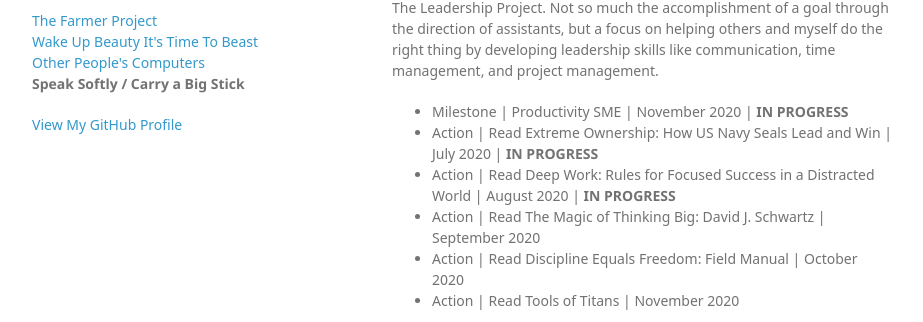
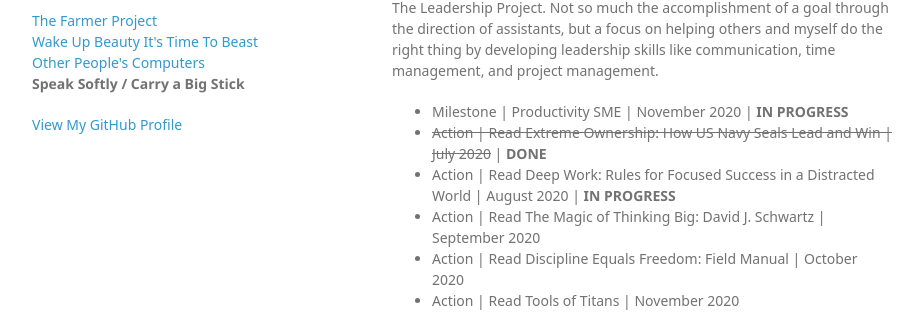
Before and after one commit to rainleander/rainleander.github.io, a Jekyll site: the page speak-softly.html, which Jekyll copies as it is, in a window 1280 px wide. Shown: the part 99-421 px from the top of the page, without its empty margins (178-1101 px from the left). Built offline with Jekyll 4.4.1, drawn with Linux system fonts in a browser that asks for light colours; some web fonts are replaced.

Commit message:
Update speak-softly.html

```diff
--- a/speak-softly.html
+++ b/speak-softly.html
@@ -30,7 +30,7 @@
 <p>The Leadership Project. Not so much the accomplishment of a goal through the direction of assistants, but a focus on helping others and myself do the right thing by developing leadership skills like communication, time management, and project management.</p>
 
         <p><ul><li>Milestone | Productivity SME | November 2020 | <b>IN PROGRESS</b></li>
-        <li>Action | Read Extreme Ownership: How US Navy Seals Lead and Win | July 2020 | <b>IN PROGRESS</b></li>
+        <li><del>Action | Read Extreme Ownership: How US Navy Seals Lead and Win | July 2020</del> | <b>DONE</b></li>
         <li>Action | Read Deep Work: Rules for Focused Success in a Distracted World | August 2020 | <b>IN PROGRESS</b></li>
         <li>Action | Read The Magic of Thinking Big: David J. Schwartz | September 2020</li>
         <li>Action | Read Discipline Equals Freedom: Field Manual | October 2020</li>
```
